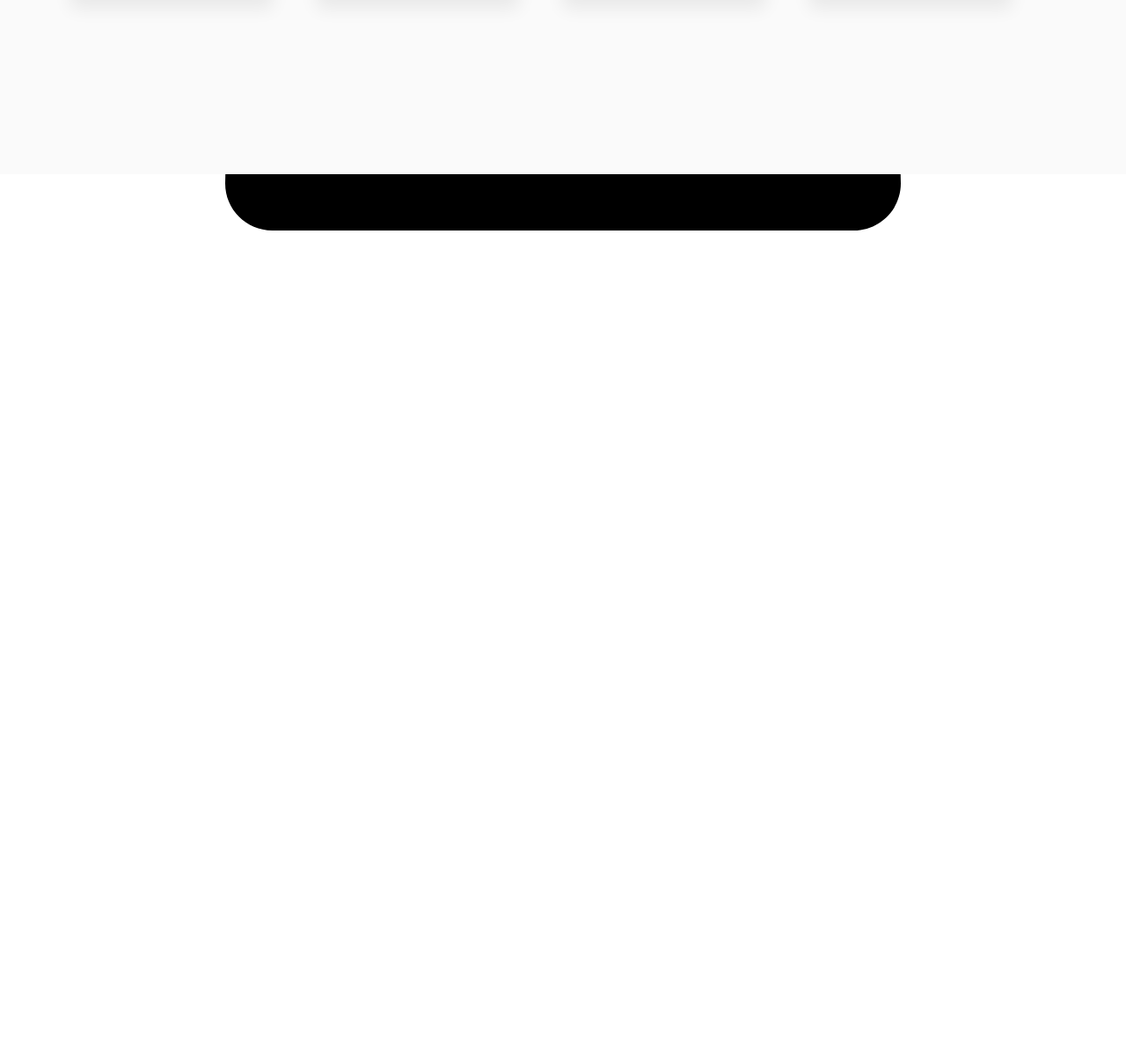
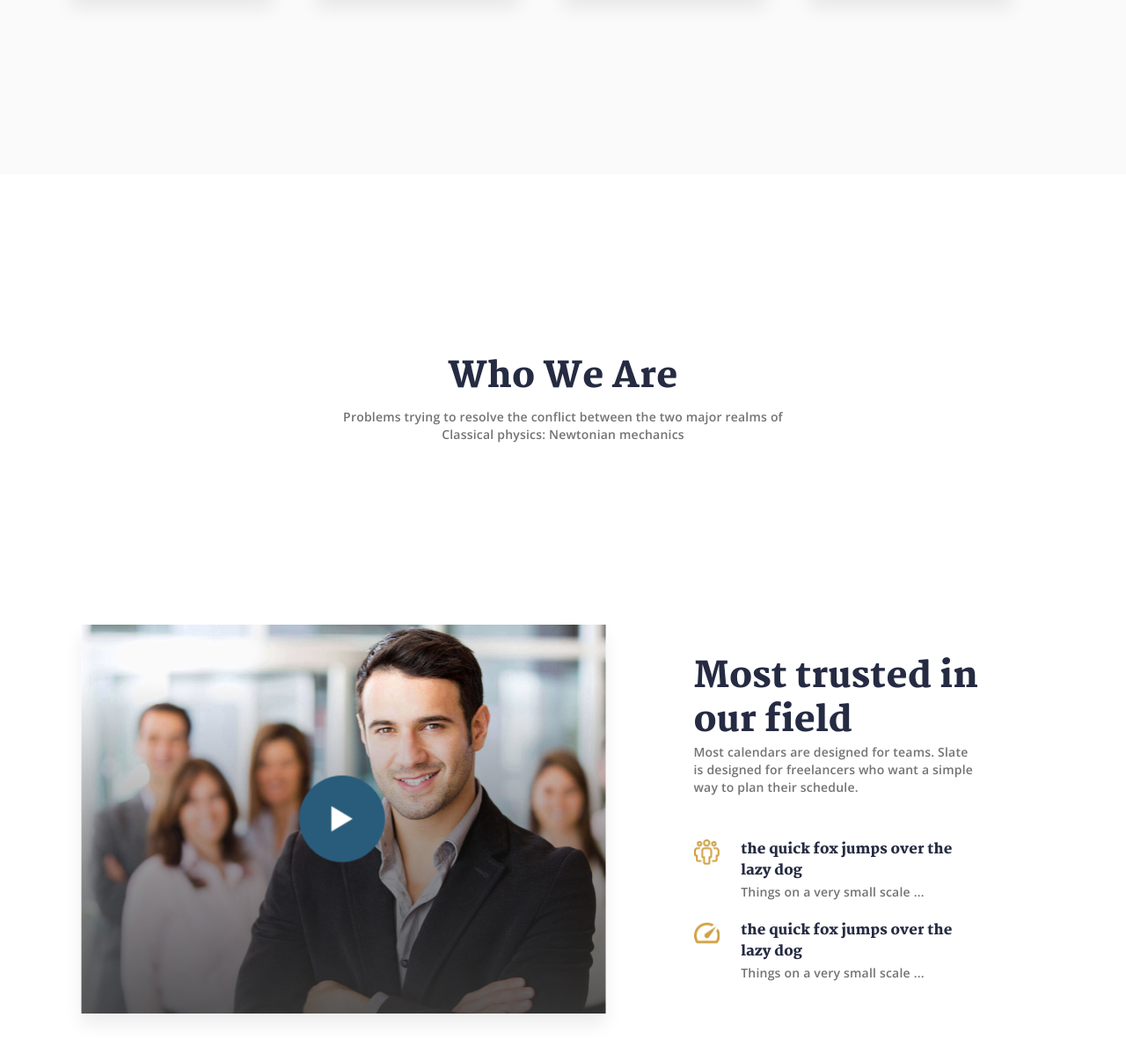
Before and after one commit to ibramila/figma, a plain HTML site: page Hometask4/figmaWebPage/index.html in a window 1280 px wide. Shown: the part 1594-2792 px from the top of the page at 88% size. Before the commit the page ends 1860 px from the top, so only its background shows below. Drawn offline with nearby package versions, Linux system fonts and the light colour scheme.

Commit message:
modified at 21.38

```diff
--- a/Hometask4/figmaWebPage/assets/style/main.css
+++ b/Hometask4/figmaWebPage/assets/style/main-part1.css
@@ -4,7 +4,7 @@ main{
 }
 #hero-section {
     position: relative;
-    background-image: url("/assets/media/cover.png");
+    background-image: url("/assets/media/images/cover.png");
     background-repeat: no-repeat;
     background-position: center;
     background-size: cover;
--- a/Hometask4/figmaWebPage/assets/style/part2.css
+++ b/Hometask4/figmaWebPage/assets/style/main-part2.css
@@ -15,7 +15,7 @@
     transform: translate(-50%, -50%);
 }
 
-.part-2 h2 {
+.concept h2 {
     text-align: center;
     color: #252B42;
     font-size: 40px;
@@ -26,7 +26,7 @@
     margin-bottom: 10px;
 }
 
-.part-2 p {
+.concept p {
     text-align: center;
     font-family: 'Open Sans', sans-serif;
     font-style: normal;
--- /dev/null
+++ b/Hometask4/figmaWebPage/assets/style/main-part3.css
@@ -0,0 +1,125 @@
+.part-3 {
+    width: 100%;
+    height: 80%;
+    background-color: #ffffff;
+    position: relative;
+}
+
+#img1 {
+    height: 442px;
+    width: 597px;
+}
+
+#img2 {
+    position: absolute;
+    top: 0;
+    left: -300px;
+    top: 50%;
+    /* left: 25%; */
+    transform: translate(-50%, -50%);
+}
+
+.cncpt-2 {
+    top: 20%;
+}
+
+.information-part {
+    width: 100%;
+    height: 442px;
+    top: 40%;
+    position: relative;
+    display: flex;
+    justify-content: center;
+}
+
+.information {
+    height: 442px;
+    width: 597px;
+}
+
+.video-section {
+    display: flex;
+    align-items: center;
+    box-shadow: 0px 13px 19px rgba(0, 0, 0, 0.07);
+
+}
+
+.video-section div {
+    position: relative;
+    height: 442px;
+    width: 597px;
+
+}
+
+.field-info {
+    padding: 10px 74px 10px 100px;
+    width: 500px;
+    display: flex;
+    justify-content: space-around;
+    flex-direction: column;
+    /* align-items: center; */
+
+}
+
+.concept-3 h2 {
+    font-family: 'Martel', serif;
+    font-style: normal;
+    font-weight: 700;
+    font-size: 40px;
+    line-height: 50px;
+    letter-spacing: 0.2px;
+    text-align: left;
+    color: #252B42;
+
+}
+
+.concept-3 p {
+    font-family: 'Open Sans', serif;
+    font-style: normal;
+    font-weight: 400;
+    font-size: 14px;
+    line-height: 20px;
+    letter-spacing: 0.2px;
+    color: #737373;
+}
+
+.concept-4 {
+    display: flex;
+    flex: row;
+}
+
+.concept-4 img {
+    width: 29.75px;
+    height: 29.75px;
+}
+
+.concept-4 h6 {
+    font-family: 'Martel';
+    font-style: normal;
+    font-weight: 700;
+    font-size: 16px;
+    line-height: 24px;
+    letter-spacing: 0.1px;
+    color: #252B42;
+
+}
+
+.concept-4 article {
+    margin-left: 24px;
+}
+
+.concept-4 span {
+    font-family: 'Open Sans';
+    font-style: normal;
+    font-weight: 700;
+    font-size: 14px;
+    line-height: 24px;
+    letter-spacing: 0.2px;
+    color: #737373;
+}
+.cncpt article{
+    margin-bottom: 10px;
+}
+.cncpt1{
+    margin-top: 10px;
+}
--- a/Hometask4/figmaWebPage/index.html
+++ b/Hometask4/figmaWebPage/index.html
@@ -15,8 +15,9 @@
         rel="stylesheet">
     <!-- css -->
     <link rel="stylesheet" href="/assets/style/nav.css">
-    <link rel="stylesheet" href="/assets/style/main.css">
-    <link rel="stylesheet" href="/assets/style/part2.css">
+    <link rel="stylesheet" href="/assets/style/main-part1.css">
+    <link rel="stylesheet" href="/assets/style/main-part2.css">
+    <link rel="stylesheet" href="/assets/style/main-part3.css">
     <title>Document</title>
 </head>
 
@@ -69,11 +70,6 @@
                     </div>
                 </div>
             </div>
-            <svg xmlns="http://www.w3.org/2000/svg" viewBox="0 0 640 512">
-                <path
-                    d="M144 160c-44.2 0-80-35.8-80-80S99.8 0 144 0s80 35.8 80 80s-35.8 80-80 80zm368 0c-44.2 0-80-35.8-80-80s35.8-80 80-80s80 35.8 80 80s-35.8 80-80 80zM0 298.7C0 239.8 47.8 192 106.7 192h42.7c15.9 0 31 3.5 44.6 9.7c-1.3 7.2-1.9 14.7-1.9 22.3c0 38.2 16.8 72.5 43.3 96c-.2 0-.4 0-.7 0H21.3C9.6 320 0 310.4 0 298.7zM405.3 320c-.2 0-.4 0-.7 0c26.6-23.5 43.3-57.8 43.3-96c0-7.6-.7-15-1.9-22.3c13.6-6.3 28.7-9.7 44.6-9.7h42.7C592.2 192 640 239.8 640 298.7c0 11.8-9.6 21.3-21.3 21.3H405.3zM416 224c0 53-43 96-96 96s-96-43-96-96s43-96 96-96s96 43 96 96zM128 485.3C128 411.7 187.7 352 261.3 352H378.7C452.3 352 512 411.7 512 485.3c0 14.7-11.9 26.7-26.7 26.7H154.7c-14.7 0-26.7-11.9-26.7-26.7z" />
-            </svg>
-
         </div>
         <!-- SECOND PART OF PAGE -->
         <div class="part-2">
@@ -104,30 +100,46 @@
                     <p>INJURY CASES</p>
                 </div>
             </div>
+        </div>
 
-            <!-- </div>
+
+
         <!-- THIRD PART OF PAGE - information -->
+        <div class="part-3">
+            <div class="concept cncpt-2">
+                <h2>Who We Are</h2>
+                <p>Problems trying to resolve the conflict between the two major realms
+                    of Classical physics: Newtonian mechanics </p>
+            </div>
+            <div class="information-part">
+                <div class="information video-section">
+                    <img id="img1" src="/assets/media/images/image2.jpg" alt="image2">
                     <div>
-                <div>
-
+                        <img id="img2" src="/assets/media/icons/icon8.png" alt="icon8">
+                    </div>
+                </div>
+                <div class="information field-info">
+                    <div class="concept-3">
+                        <h2>Most trusted in our field</h2>
+                        <p>Most calendars are designed for teams. Slate
+                            is designed for freelancers who want a simple way to plan their schedule.</p>
                     </div>
                     <div>
-                    <div>
-                        <img src="" alt="">
+                        <div class="cncpt concept-4">
+                            <img src="/assets/media/icons/icon9.png" alt="icon9">
+                            <article>
+                                <h6>the quick fox jumps over the lazy
+                                    dog</h6>
+                                <span>Things on a very small scale ...</span>
+                            </article>
                         </div>
-                    <div>
-                        <div>
-                            <h2></h2>
-                            <p></p>
-                        </div>
-                        <div>
-                            <div>
-                                <h6></h6>
-                                <span></span>
-                            </div>
-                            <div>
-                                <h6></h6>
-                                <span></span>
+                        <div class="cncpt1 concept-4">
+                            <img src="/assets/media/icons/icon10.png" alt="icon10">
+                            <article>
+                                <h6>the quick fox jumps over the lazy dog</h6>
+                                <span>Things on a very small scale ...</span>
+                            </article>
+
                         </div>
                     </div>
                 </div>
```
Also changed, not shown: Hometask4/figmaWebPage/assets/media/cover-1.jpg (deleted), Hometask4/figmaWebPage/assets/media/icons/icon10.png (added), Hometask4/figmaWebPage/assets/media/icons/icon8.png (added), Hometask4/figmaWebPage/assets/media/icons/icon9.png (renamed from Hometask4/figmaWebPage/assets/media/icons/22222.png), Hometask4/figmaWebPage/assets/media/images/cover.png (renamed from Hometask4/figmaWebPage/assets/media/cover.png), Hometask4/figmaWebPage/assets/media/images/image2.jpg (added). Lines whose indentation alone changed are shown as unchanged.
